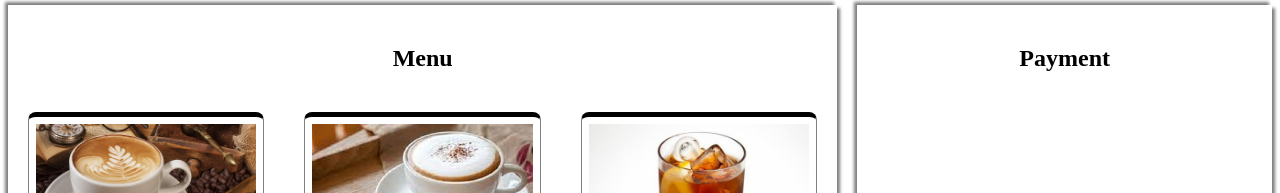
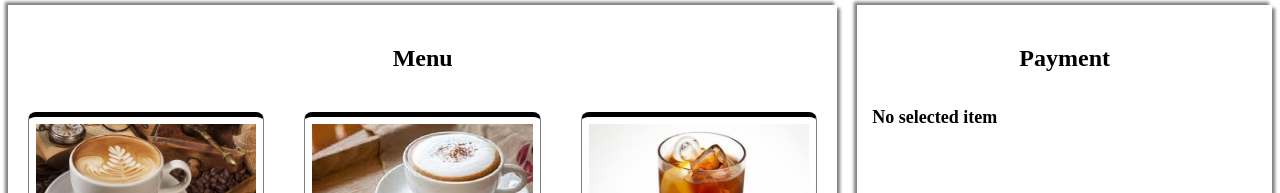
Before and after one commit to zaidannoor/zaidan_upn_zetta_learning, an Angular app in the folder angular-tour-of-heroes/: page / in a window 1280 px wide. Shown: the part 103-296 px from the top of the page. Built offline with nearby package versions, Linux system fonts and the light colour scheme.

Commit message:
- Adding feature count total payment - Adding feature remove item from payment

```diff
--- a/angular-tour-of-heroes/src/app/cashier/payment/payment.component.css
+++ b/angular-tour-of-heroes/src/app/cashier/payment/payment.component.css
@@ -19,3 +19,9 @@ h2{
 .payment-price{
     flex: 1;
 }
+
+.total{
+    font-size: large;
+    font-weight: bold;
+    padding: 15px;
+}
--- a/angular-tour-of-heroes/src/app/cashier/payment/payment.component.html
+++ b/angular-tour-of-heroes/src/app/cashier/payment/payment.component.html
@@ -4,3 +4,9 @@
     <span class="payment-price">Rp {{ item.amount * item.price }}</span>
     <button (click)="removeItem(item)">Remove</button>
 </div>
+
+<ng-template
+  *ngIf="(items | async)?.length; then totalpayment; else noitem"
+></ng-template>
+<ng-template #totalpayment><p class="total">Total Rp {{ total | async }}</p> </ng-template>
+<ng-template #noitem><p class="total">No selected item</p></ng-template>
--- a/angular-tour-of-heroes/src/app/cashier/payment/payment.component.ts
+++ b/angular-tour-of-heroes/src/app/cashier/payment/payment.component.ts
@@ -31,6 +31,7 @@ export class PaymentComponent implements OnInit {
         items.reduce((total, item) => (total += item.amount * item.price), 0)
       )
     );
+    console.log(this.total)
   }
 
   removeItem(item: SelectedItems) {
```
